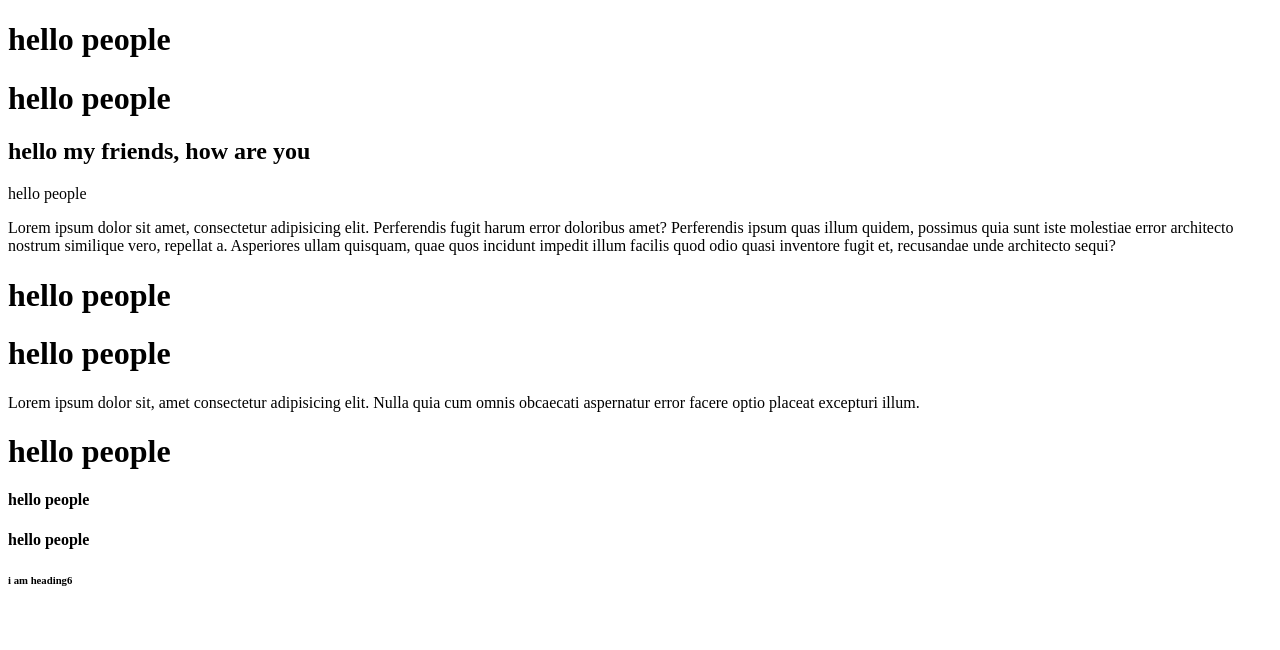
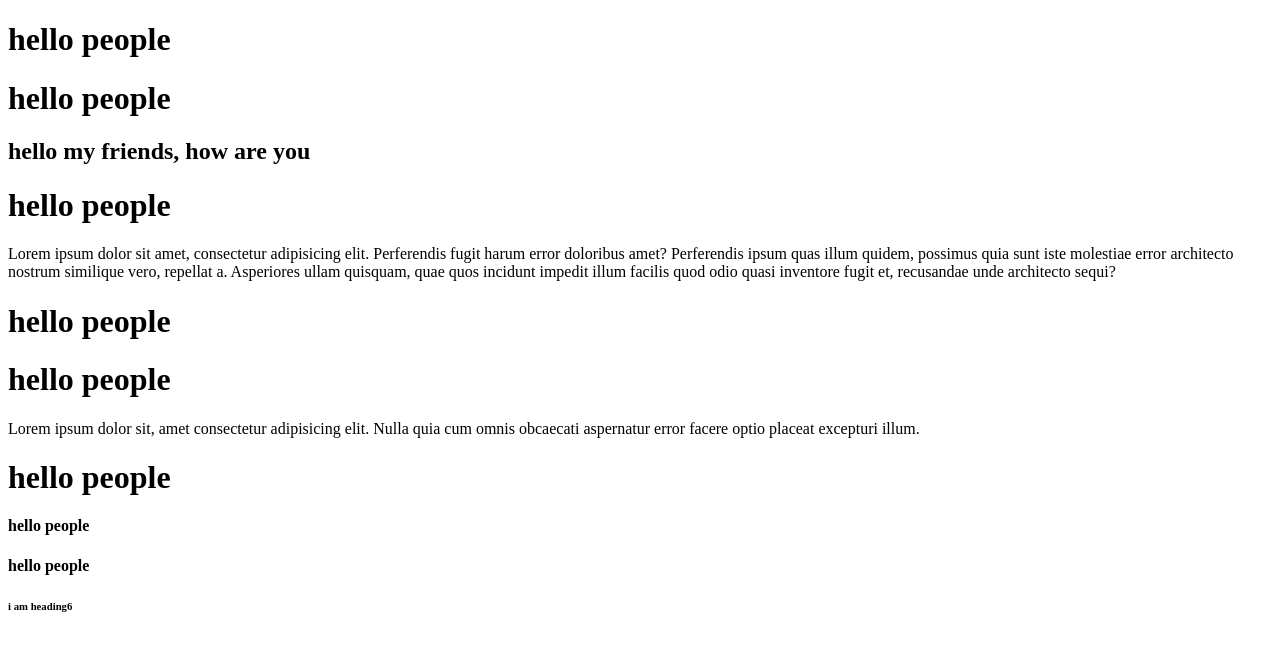
Before and after one commit to hullash/testing-git, a plain HTML site: page index.html in a window 1280 px wide. Drawn offline with Linux system fonts and the light colour scheme.

Commit message:
error correected

```diff
--- a/index.html
+++ b/index.html
@@ -10,7 +10,7 @@
     <h1>hello people</h1>
     <h1>hello people</h1>
     <h2>hello my friends, how are you</h2>
-    <h>hello people</h>
+    <h1>hello people</h1>
     <p>
       Lorem ipsum dolor sit amet, consectetur adipisicing elit. Perferendis
       fugit harum error doloribus amet? Perferendis ipsum quas illum quidem,
```
